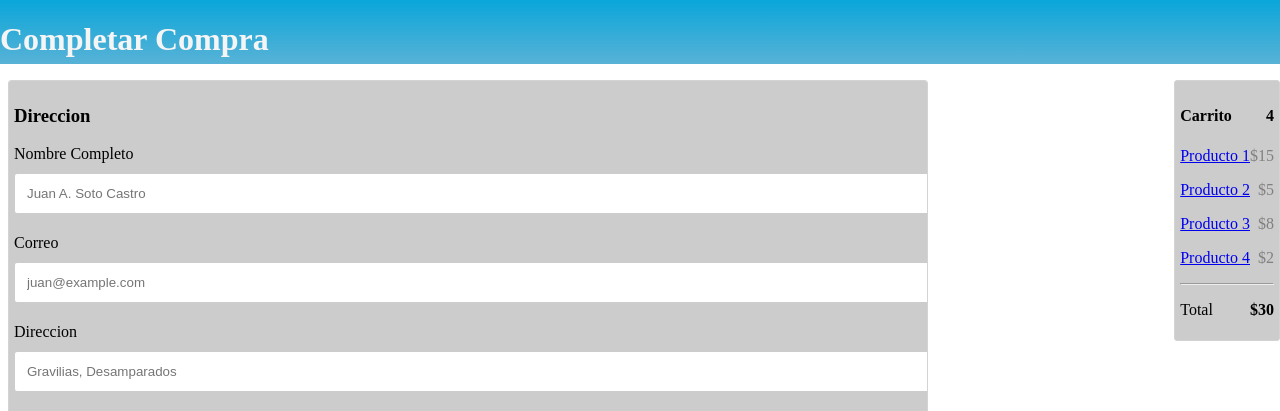
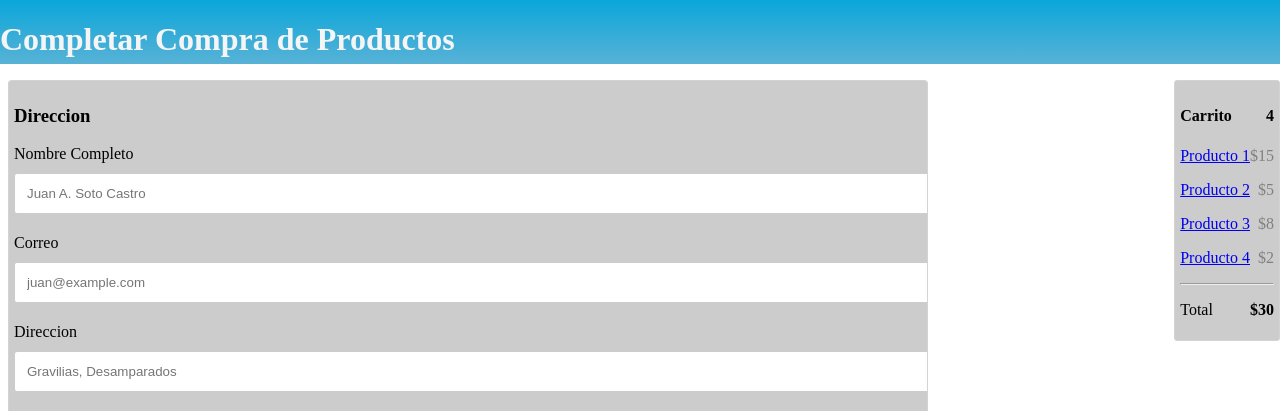
Before and after one commit to alegonq22/IParcial, a Spring Boot app: page /checkout.html in a window 1280 px wide. Shown: the top 411 px of the page. Run offline with Spring Boot 4, Linux system fonts and the light colour scheme.

```diff
--- a/src/main/resources/static/checkout.html
+++ b/src/main/resources/static/checkout.html
@@ -13,7 +13,7 @@
     <body>
 
         <header class="encabezado"> <!-- Encabezado-->
-            <h1>Completar Compra</h1>
+            <h1>Completar Compra de Productos</h1>
         </header><!-- comment -->
 
         <div class="col-25">
```
